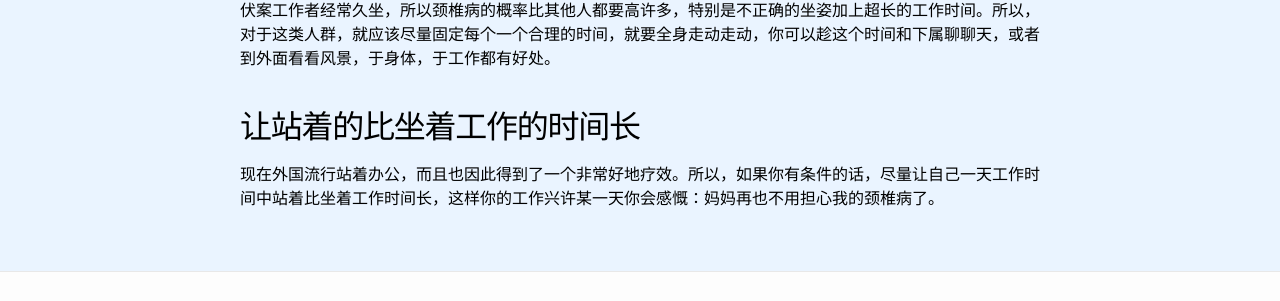
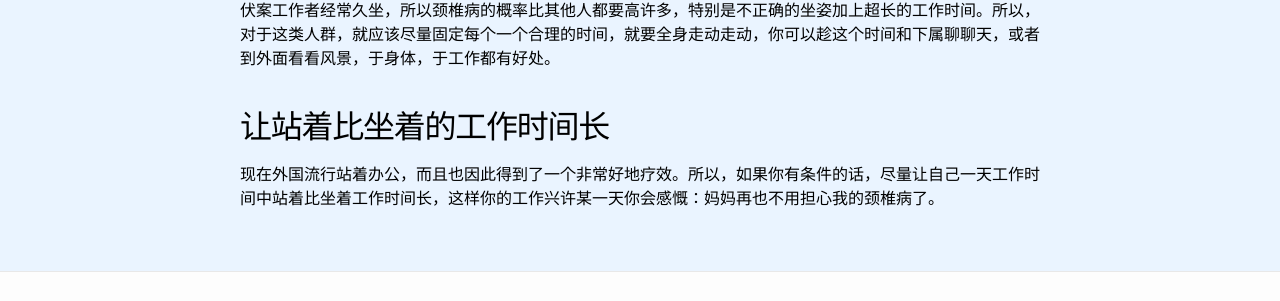
Before and after one commit to jimmyleeking/HandosBlog, a Jekyll site: the page built from _posts/2014-07-06-颈椎病保养指南.markdown, in a window 1280 px wide. Shown: the part 1128-1429 px from the top of the page. Built offline with Jekyll 4.4.1, drawn with Linux system fonts in a browser that asks for light colours.

Commit message:
修改措辞

```diff
--- a/_posts/2014-07-06-颈椎病保养指南.markdown
+++ b/_posts/2014-07-06-颈椎病保养指南.markdown
@@ -24,6 +24,6 @@ categories: Life
 
 伏案工作者经常久坐，所以颈椎病的概率比其他人都要高许多，特别是不正确的坐姿加上超长的工作时间。所以，对于这类人群，就应该尽量固定每个一个合理的时间，就要全身走动走动，你可以趁这个时间和下属聊聊天，或者到外面看看风景，于身体，于工作都有好处。
 
-## 让站着的比坐着工作的时间长
+## 让站着比坐着的工作时间长
 
 现在外国流行站着办公，而且也因此得到了一个非常好地疗效。所以，如果你有条件的话，尽量让自己一天工作时间中站着比坐着工作时间长，这样你的工作兴许某一天你会感慨：妈妈再也不用担心我的颈椎病了。
```
